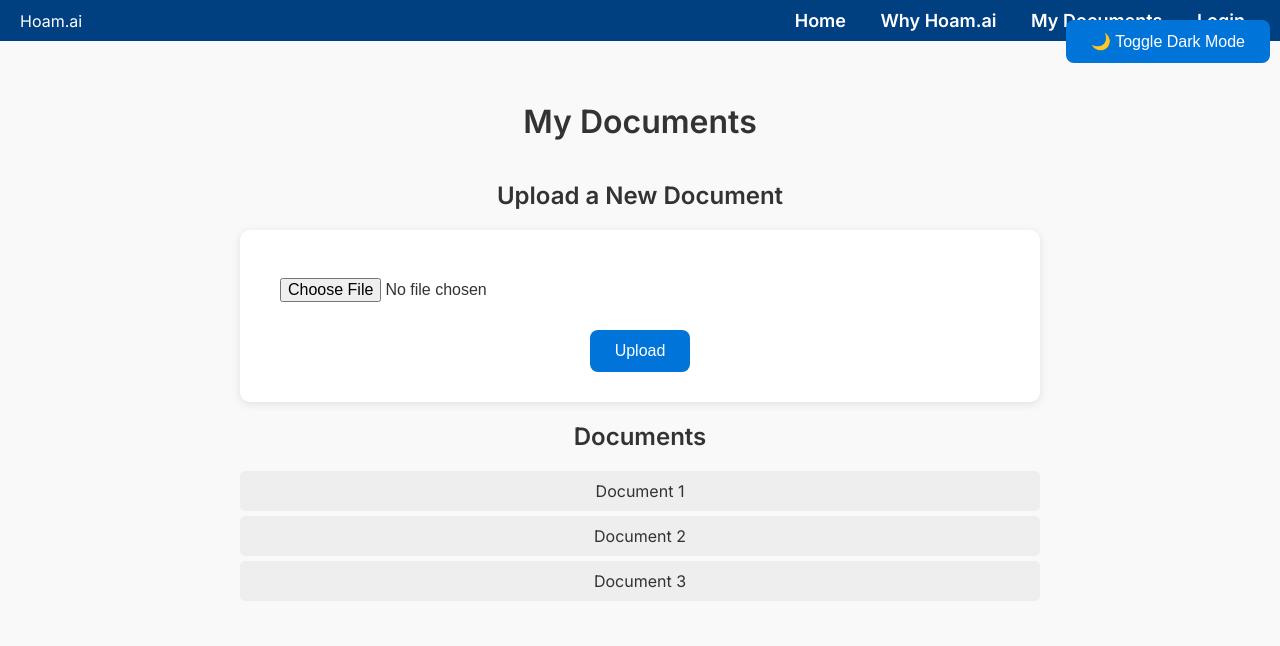
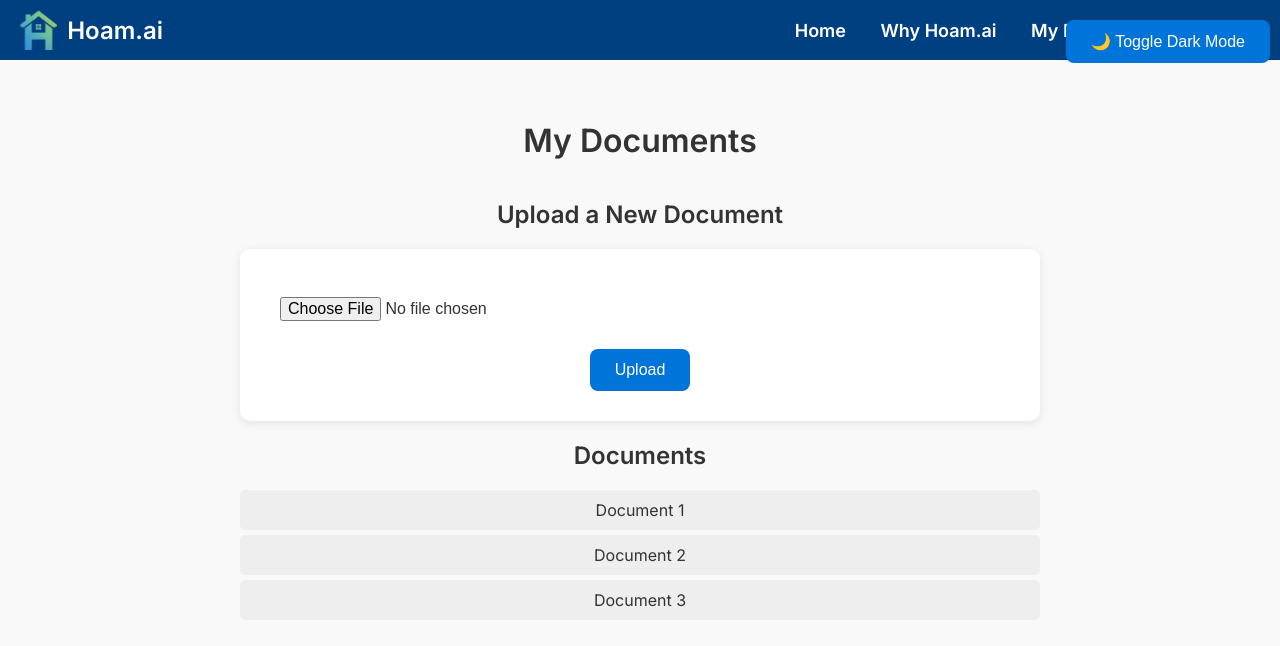
Before and after one commit to jamesomalley-tufts/cs120_final, a website: page public/documents.html in a window 1280 px wide. Drawn offline with Linux system fonts and the light colour scheme.

Commit message:
Update documents.html

```diff
--- a/public/documents.html
+++ b/public/documents.html
@@ -4,6 +4,7 @@
     <meta charset="UTF-8">
     <title>My Documents | Hoam.ai</title>
     <link rel="stylesheet" href="style.css">
+    <link href="https://fonts.googleapis.com/css2?family=Inter:wght@400;600&display=swap" rel="stylesheet">
     <script src="app.js" defer></script>
 </head>
 <body>
@@ -17,7 +18,10 @@
 </div>
 
 <header>
-    <div>Hoam.ai</div>
+    <div class="logo-title">
+        <img src="logo.png" alt="Hoam.ai Logo" class="logo">
+        Hoam.ai
+    </div>
     <nav>
         <a href="index.html">Home</a>
         <a href="about.html">Why Hoam.ai</a>
```
